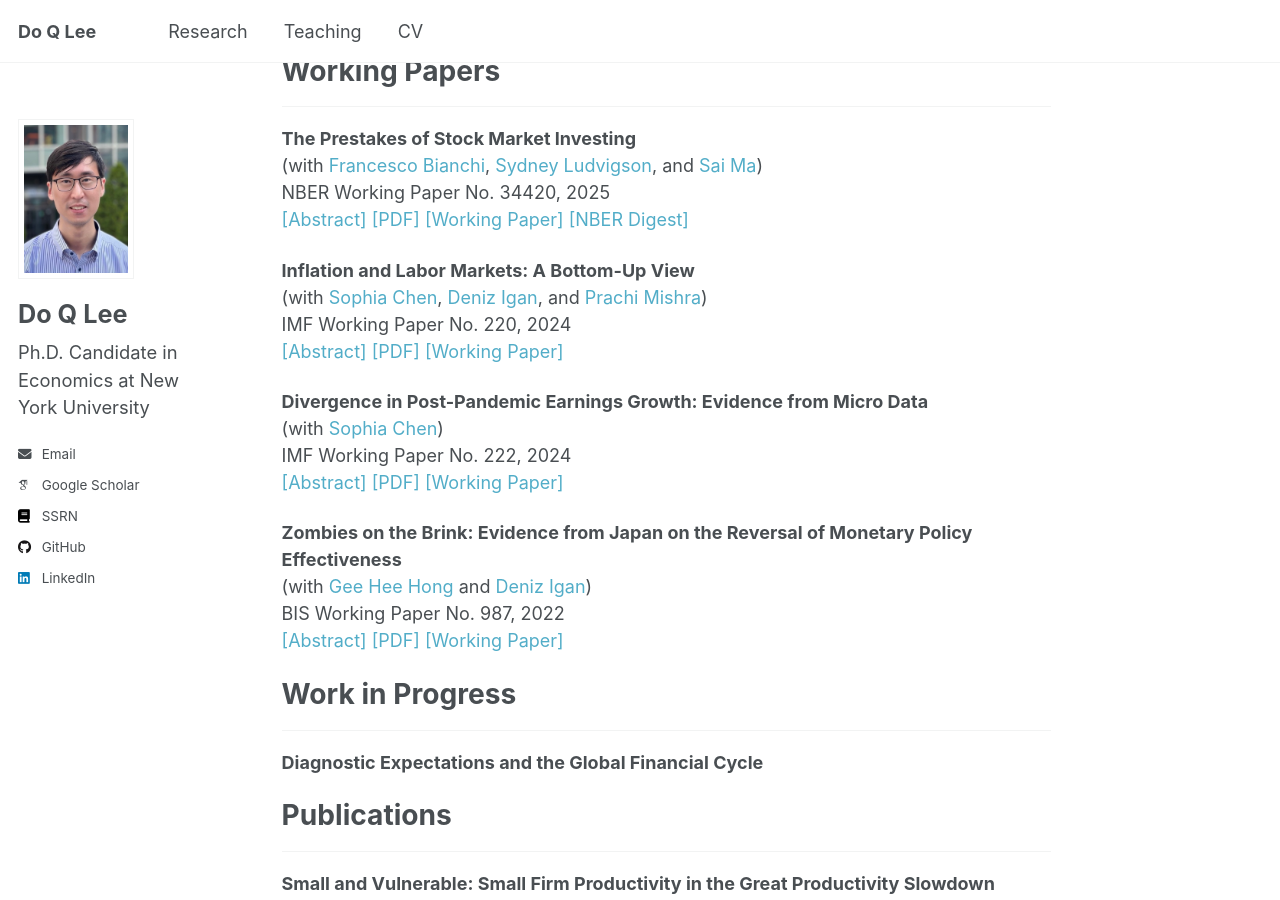
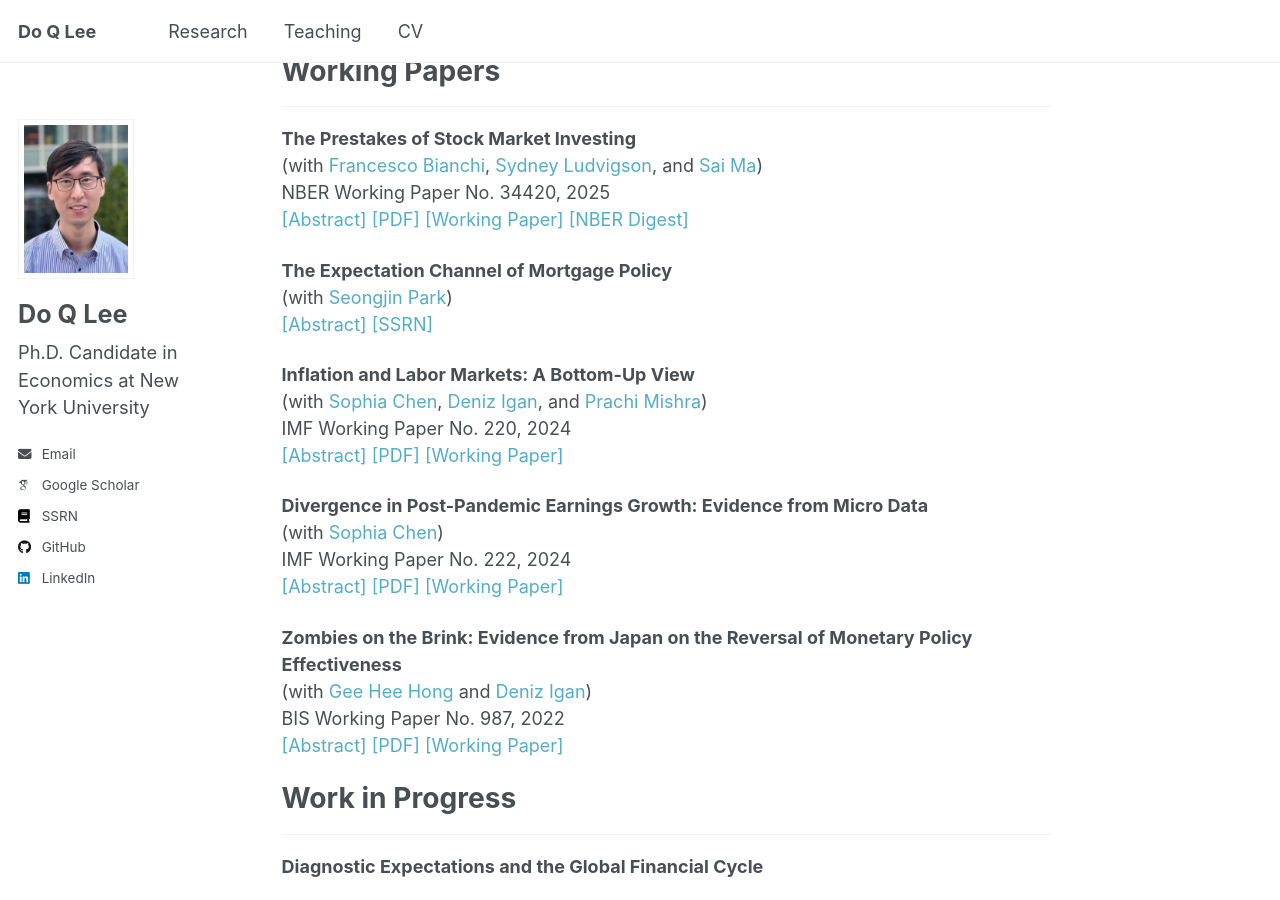
Before and after one commit to doqlee/doqlee.github.io, a Jekyll site: the page built from _pages/main.md, in a window 1280 px wide and 900 px high, scrolled down 1156 px. Built offline with Jekyll 4.4.1, drawn with Linux system fonts in a browser that asks for light colours; some web fonts are replaced; part of the change alters nothing that is shown.

Commit message:
Update main.md

```diff
--- a/_pages/main.md
+++ b/_pages/main.md
@@ -116,6 +116,31 @@ NBER Working Paper No. 34420, 2025 \
 How rational is the stock market and how efficiently does it process information? We use machine learning to establish a practical measure of rational and efficient expectation formation while identifying distortions and inefficiencies in the subjective beliefs of market participants. The algorithm independently learns, stays attentive to fundamentals, credit risk, and sentiment, and makes abrupt course-corrections at critical junctures. By contrast, the subjective beliefs of investors, professionals, and equity analysts do little of this and instead contain predictable mistakes–prestakes–that are especially prevalent in times of market turbulence. Trading schemes that bet against prestakes deliver defensive strategies with large CAPM and Fama-French 5-factor alphas.
 <br>
 <IMG src="../files/fe_decomp.jpg"  alt="fe_decomp" style="width:90%; height:auto;"/>
+</div>
+
+**The Expectation Channel of Mortgage Policy** \
+(with [Seongjin Park](https://sites.google.com/view/seongjinpark/home?authuser=0)) \
+<a href="#/" onclick="visib('PL2024')">[Abstract]</a> [[SSRN]](https://papers.ssrn.com/sol3/papers.cfm?abstract_id=4982133)
+<div id="PL2024" style="display: none; text-align: justify; line-height: 1.2" >
+Mortgage-borrowing restrictions, including caps on loan-to-value (LTV)
+and payment-to-income (PTI) ratios, are widely understood to affect
+housing markets by tightening or relaxing household credit constraints.
+This paper shows that these policies also shape housing market outcomes
+by altering homebuyers' expectations. I study a major relaxation of
+LTV/PTI limits in South Korea in 2014, which signaled that the
+government would take a more supportive stance toward the housing
+market. After the reform, the strongest price increases occurred in
+areas where the borrowing limits were of limited importance but where
+house prices were sensitive to shifts in expectations. In these areas,
+homebuyers became more optimistic and engaged in speculative home
+purchases. Some of this activity was financed through interest-free,
+peer-to-peer lending that was not subject to formal credit regulations.
+Taken together, the findings show that mortgage policies influence
+housing markets not only through their direct, mechanical effects on
+credit constraints but also by shaping how homebuyers form expectations
+about future conditions.
+<br>
+<IMG src="../files/PL2024.png"  alt="PL2024" style="width:70%; height:auto;"/>
 </div>
 
 **Inflation and Labor Markets: A Bottom-Up View** \
```
